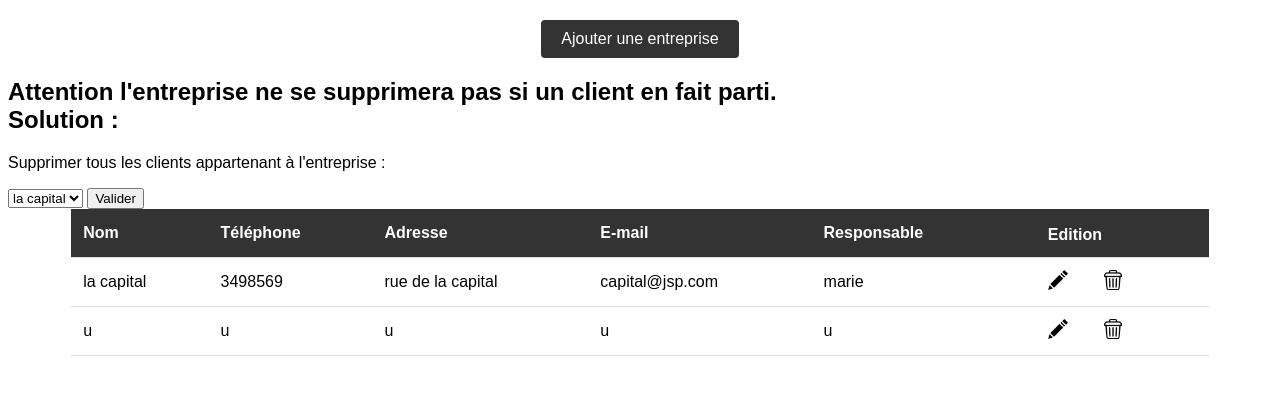
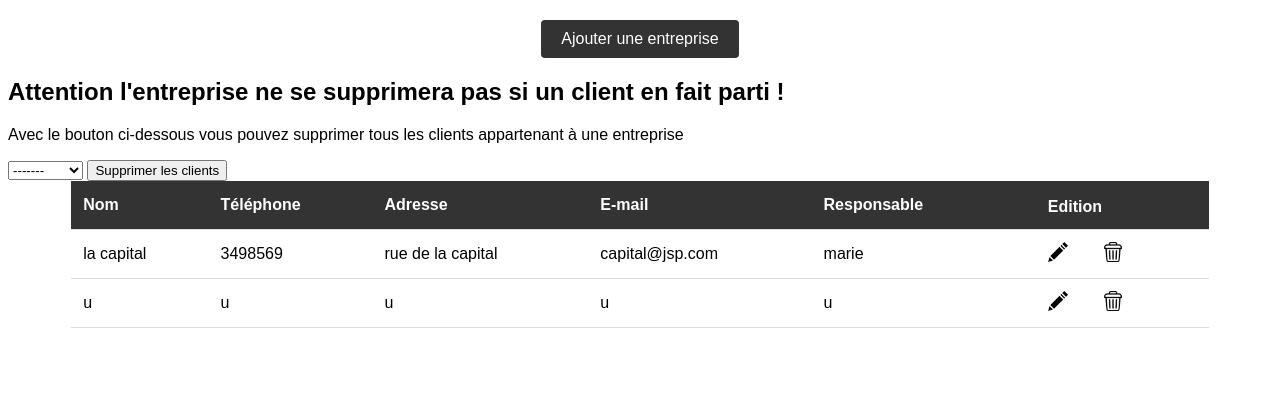
Before and after one commit to LucasStagnette/scmira, a PHP site: page /entreprises/view_entreprises.php in a window 1280 px wide. Shown: the part 69-464 px from the top of the page. Run offline with PHP 8.4, Linux system fonts and the light colour scheme; data comes from the database, SQL or seed files in the repository.

Commit message:
update delete client button

```diff
--- a/entreprises/view_entreprises.php
+++ b/entreprises/view_entreprises.php
@@ -35,15 +35,16 @@ if (isset($_POST['valider'])) {
     <button class="btn-back" onclick="location.href='add_entreprises.php'">Ajouter une entreprise</button>
 
     <!-- probleme clef etrangere et resolution -->
-    <h2>Attention l'entreprise ne se supprimera pas si un client en fait parti. <br> Solution :</h2>
-    <p>Supprimer tous les clients appartenant à l'entreprise : </p>
+    <h2>Attention l'entreprise ne se supprimera pas si un client en fait parti !</h2>
+    <p>Avec le bouton ci-dessous vous pouvez supprimer tous les clients appartenant à une entreprise</p>
     <form method="post">
         <select name="id_entreprise">
+            <option>-------</option>
             <?php foreach ($entreprises as $entreprise) :?>
                 <option value="<?= $entreprise->id_entreprise ?>"><?= $entreprise->nom ?></option>
             <?php endforeach ?>
         </select>
-        <input type="Submit" value="Valider" name="valider">
+        <input type="Submit" value="Supprimer les clients" name="valider">
     </form>
     <div class="tableauclients">
         <!-- Tableau pour afficher la liste des entreprises -->
```
